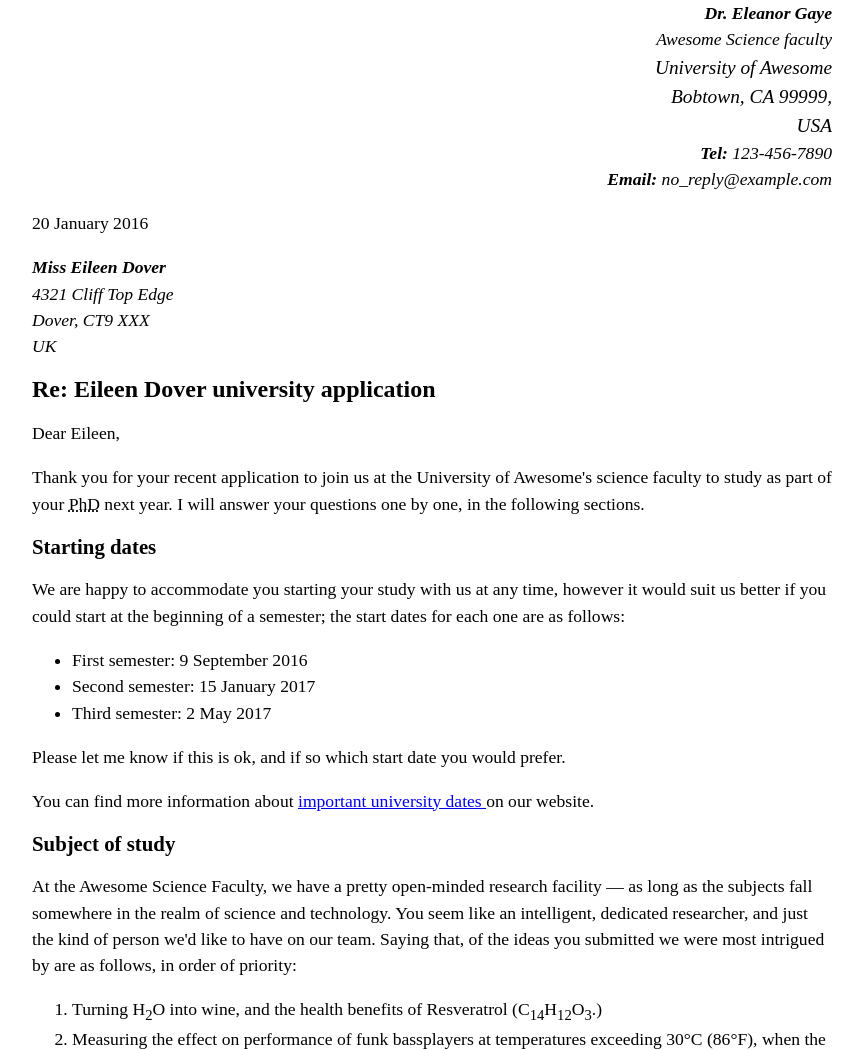
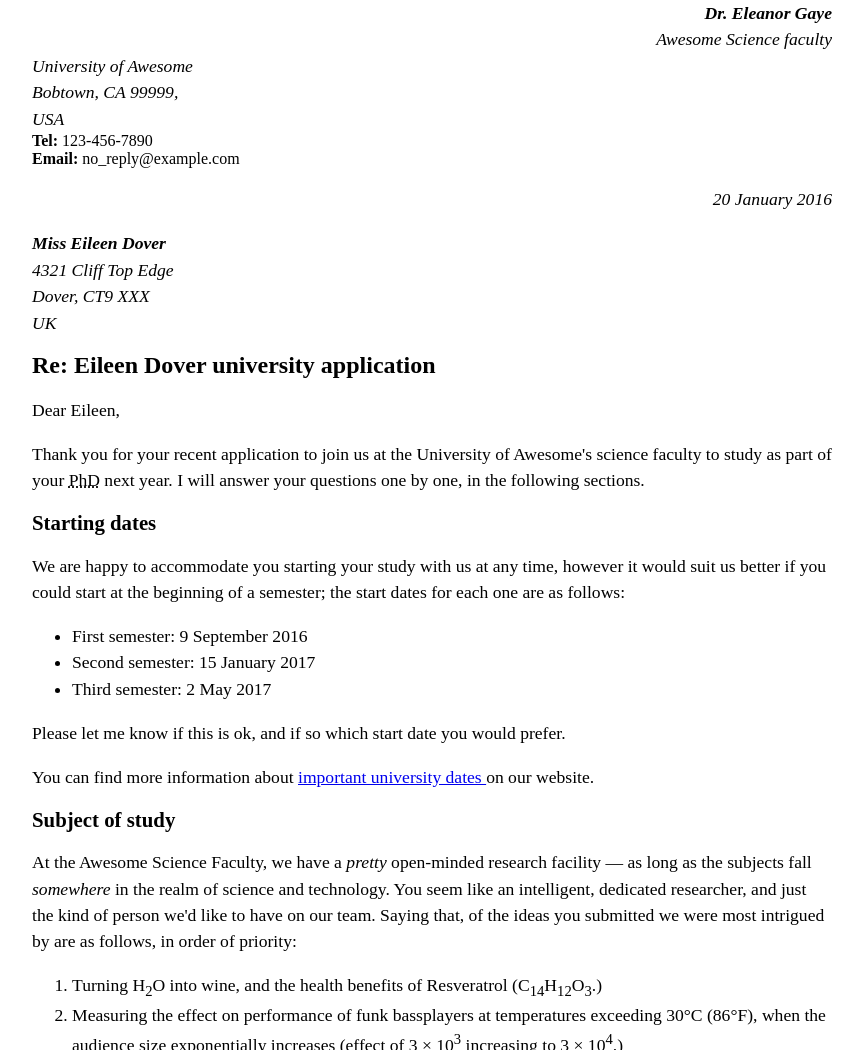
Before and after one commit to SeaWarden/cs408-lab3, a website: page index.html in a window 1280 px wide. Shown: the top 1050 px of the page, without its empty margins (208-1071 px from the left). Drawn offline with Linux system fonts and the light colour scheme.

Commit message:
Fixed lists

```diff
--- a/index.html
+++ b/index.html
@@ -13,29 +13,28 @@
 
 <body>
   <!--Sender Column-->
-  <ol class="sender-column">
-    <li><strong>Dr. Eleanor Gaye</strong></li>
-    <li>Awesome Science faculty</li>
+  <p class="sender-column">
+    <strong>Dr. Eleanor Gaye</strong><br>
+    Awesome Science faculty<br>
     <address>
-      <li>University of Awesome</li>
-      <li>Bobtown, CA 99999,</li>
-      <li>USA</li>
+      University of Awesome<br>
+      Bobtown, CA 99999,<br>
+      USA<br>
     </address>
-    <li><strong>Tel:</strong> 123-456-7890</li>
-    <li><strong>Email:</strong> no_reply@example.com</li>
-  </ol>
-
-  <p><time datetime="2016-01-20">20 January 2016</time></p>
+    <strong>Tel:</strong> 123-456-7890<br>
+    <strong>Email:</strong> no_reply@example.com<br>
+  <br>
+  <p class="sender-column"><time datetime="2016-01-20">20 January 2016</time></p>
+  <br>
 
   <!--Recipient Column-->
-  <ol class="recipient-column">
-    <li><strong>Miss Eileen Dover</strong></li>
-    <active>
-      <li>4321 Cliff Top Edge</li>
-      <li>Dover, CT9 XXX</li>
-      <li>UK</li>
-    </active>
-  </ol>
+  <p class="recipient-column">
+    <strong>Miss Eileen Dover</strong><br>
+    <address>
+      4321 Cliff Top Edge<br>
+      Dover, CT9 XXX<br>
+      UK<br>
+    </address>
 
   <!--Subject Line-->
   <h1>Re: Eileen Dover university application</h1>
@@ -60,7 +59,7 @@
     the start dates for each one are as follows:
   </p>
   <ul>
-    <li>First semester: <time datetime="2016-09-9">9 September 2016</time></li>
+    <li>First semester: <time datetime="2016-09-09">9 September 2016</time></li>
     <li>Second semester: <time datetime="2017-01-15">15 January 2017</time></li>
     <li>Third semester: <time datetime="2017-05-02">2 May 2017</time></li>
   </ul>
@@ -77,8 +76,9 @@
 
   <h2>Subject of study</h2>
   <p>
-    At the Awesome Science Faculty, we have a pretty open-minded
-    research facility — as long as the subjects fall somewhere in
+    <!--Added emphasis tags-->
+    At the Awesome Science Faculty, we have a <em>pretty</em> open-minded
+    research facility — as long as the subjects fall <em>somewhere</em> in
     the realm of science and technology. You seem like an intelligent,
     dedicated researcher, and just the kind of person we'd like to
     have on our team. Saying that, of the ideas you submitted we
@@ -86,6 +86,7 @@
   </p>
   <ol>
     <li> <!--First study-->
+      <!--Added sup/sub tags-->
       Turning H<sub>2</sub>O into wine, and the health benefits of Resveratrol
       (C<sub>14</sub>H<sub>12</sub>O<sub>3</sub>.)
     </li>
@@ -96,6 +97,7 @@
       × 10<sup>3</sup> increasing to 3 × 10<sup>4</sup>.)
     </li>
     <li><!--Third study-->
+      <!--added abbr tags-->
       <abbr title="HyperText Markup Language">HTML</abbr>
       and
       <abbr title="Cascading Style Sheet">CSS</abbr>
```
